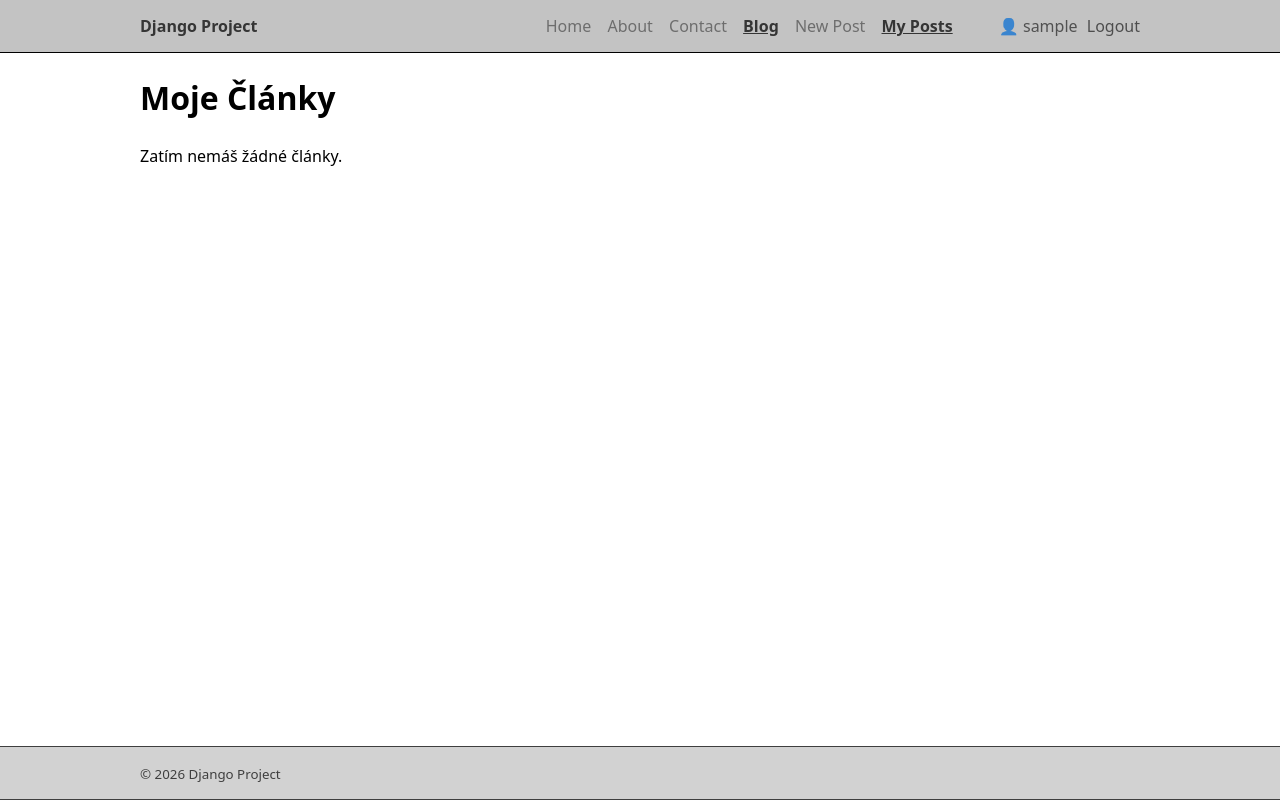
After one commit to JosefKaljanko/django_project_blog, a Django app: page /blog/mine/fvb/ in a window 1280 px wide. The commit adds this page. Run offline with Django 5.2, Linux system fonts and the light colour scheme; the visitor is signed in with stand-in values (Sample User, id 1); data that the repository does not hold is empty.

Commit message:
add my post and publish option if not published css -> footer position bottom

```diff
--- /dev/null
+++ b/server/blog/templates/blog/post_mine.html
@@ -0,0 +1,36 @@
+{% extends 'base.html' %}
+{% block title %}
+	Moje Články
+{% endblock %}
+
+{% block content %}
+	<h1>Moje Články</h1>
+
+    {% if posts %}
+    	<div class="card">
+          <ul>
+            {% for post in posts %}
+              <li>
+                <a href="{% url 'blog:post_detail' slug=post.slug %}">
+                  {{ post.title }}
+                </a>
+                <small>
+                  {{ post.get_status_display }}
+                  {% if post.published_at %}
+                        ({{ post.published_at|date:"j.n.Y H:i" }}...
+                  {% endif %}
+                </small>
+
+{#                {% if post.published_at %}#}
+{#                                    <!-- Django template filter -->#}
+{#                  <small>- {{ post.published_at|date:"j.n.Y H:i" }}</small>#}
+{#                {% endif %}#}
+                  <a href="{% url 'blog:post_update' slug=post.slug %}">...Edit</a>
+              </li>
+            {% endfor %}
+          </ul>
+        </div>
+    {% else %}
+        <p>Zatím nemáš žádné články.</p>
+    {% endif %}
+{% endblock %}
--- a/server/blog/urls.py
+++ b/server/blog/urls.py
@@ -1,5 +1,6 @@
 from django.urls import path
 from .views import (post_list, post_detail,             # FBV - funkční view
+                    post_mine,post_publish,
                     PostListView, PostDetailView,        # CVB - class View
                     post_create,post_update,
                     )
@@ -9,6 +10,8 @@ app_name = "blog"
 #        = redirect("app_name:template_name"
 
 urlpatterns = [
+    path("mine/fvb/", post_mine, name="post_mine"),  # FVB
+    path("<slug:slug>/publish/", post_publish, name="post_publish"),  # FVB
     path('fvb/', post_list, name="post_list"),                      # FVB
     path("", PostListView.as_view(), name="post_list"),         # CVB
     path("new/", post_create, name="post_create"),  # FVB CREATE - musí být před slug
--- a/server/blog/views.py
+++ b/server/blog/views.py
@@ -2,6 +2,7 @@ from django.contrib import messages
 from django.shortcuts import render, redirect, get_object_or_404    # redirect
 from django.utils import timezone
 from django.contrib.auth.decorators import login_required       # log_req
+from django.db.models import Q
 
 from .forms import PostForm     #
 from .models import Post
@@ -20,14 +21,31 @@ def post_list(request):
     messages.info(request, "Toto je view FVB")
     return render(request, "blog/post_list.html", {"posts": posts})
 
-def post_detail(request, slug):
+def post_detail(request, slug: str):
     """FVB - Function Base View
 
     Zobrazí Detail postu které mají status Published
     """
-    post = get_object_or_404(Post, slug=slug, status=Post.Status.PUBLISHED)
+    if request.user.is_authenticated:
+        post = get_object_or_404(
+            Post,
+            Q(slug=slug) & (Q(status=Post.Status.PUBLISHED) | Q(author=request.user))
+        )
+    else:
+        post = get_object_or_404(Post, slug=slug, status=Post.Status.PUBLISHED)
+    # post = get_object_or_404(Post, slug=slug, status=Post.Status.PUBLISHED)
     messages.info(request, "Toto je view FVB")
     return render(request, "blog/post_detail.html", {"post": post})
+
+@login_required
+def post_mine(request):
+    posts = (
+        Post.objects
+        .filter(author=request.user)
+        .order_by("-created_at")
+     )
+    return render(request, "blog/post_mine.html", {"posts": posts})
+
 
 
 
@@ -45,7 +63,6 @@ class PostListView(ListView):
     model = Post
     template_name = "blog/post_list.html"
     context_object_name = "posts"
-    # messages.info = "Toto je view CVB"
 
     def get_queryset(self):
         return (
@@ -56,7 +73,6 @@ class PostListView(ListView):
 
     def get(self, request, *args, **kwargs):
         messages.info(request, "Toto je view CVB")
-        # return super(PostListView, self).get(request, *args, **kwargs)
         return super().get(request, *args, **kwargs)
 
 class PostDetailView(DetailView):
@@ -66,15 +82,19 @@ class PostDetailView(DetailView):
     context_object_name = "post"
     slug_field = "slug"
     slug_url_kwarg = "slug"
-    # messages.success = "Toto je view CVB"
+
     def get_queryset(self):
-        return Post.objects.filter(status=Post.Status.PUBLISHED)
+        qs = Post.objects.all()
+        # return Post.objects.filter(status=Post.Status.PUBLISHED)
+        if self.request.user.is_authenticated:
+            return qs.filter(
+                Q(status=Post.Status.PUBLISHED) | Q(author=self.request.user))
+        return qs.filter(status=Post.Status.PUBLISHED)
 
-    def get(self,request,*args, **kwargs):
+    def get(self, request, *args, **kwargs):
         messages.info(request, "Toto je view CVB")
         return super().get(request, *args, **kwargs)
 
-from django.views import View
 
 # class NewView(View):
 #     def get(self,request):
@@ -99,19 +119,14 @@ from django.views import View
 
 @login_required
 def post_create(request):
-    # print("METHOD:", request.method)
     if request.method == "POST":
-        # print("POST DATA:", dict(request.POST))
         form = PostForm(request.POST)
-        # print("FORM VALID:", form.is_valid())
         if form.is_valid():
             post = form.save(commit=False)      # neukládat do DB
-            # print("POST (BEFORE SAVE):", post, "AUTHOR:", request.user)
             post.author = request.user          # doplnění autora
             if post.status == Post.Status.PUBLISHED and post.published_at is None:
                 post.published_at = timezone.now()
             post.save()                         # až teď uložíme
-            # print("POST SAVED ID:", post.id)
             messages.success(request, "Článek byl vytvořen...")
             return redirect("blog:post_detail", slug=post.slug)
     else:
@@ -135,3 +150,22 @@ def post_update(request, slug: str):
         form = PostForm(instance=post)
 
     return render(request, "blog/post_form.html", {"form": form, "mode": "update", "post": post})
+
+
+@login_required
+def post_publish(request, slug: str):
+    # if request.method == "POST":
+        # return redirect("blog:post_detail", slug=slug)
+    post = get_object_or_404(Post, slug=slug, author=request.user)
+
+    if post.status == Post.Status.PUBLISHED:
+        messages.info(request, "Článek už je publikovaný.")
+        return redirect("blog:post_detail", slug=slug)
+    post.status = Post.Status.PUBLISHED
+
+    if post.published_at is None:
+        post.published_at = timezone.now()
+    post.save(update_fields=["status", "published_at"])
+
+    messages.success(request, "Článek byl publikován.")
+    return redirect("blog:post_detail", slug=slug)
--- a/server/pages/forms.py
+++ b/server/pages/forms.py
@@ -87,7 +87,6 @@ class ContactForm(forms.Form):
         self.fields["email"].widget.attrs.setdefault("placeholder", "josef@email.cz")
         self.fields["message"].widget.attrs.setdefault("placeholder", "Napiš mi…")
 
-        ###### TADY Z UKAZEK DOLE
 
 class StyledAuthenticationForm(AuthenticationForm):
     def __init__(self, request=None, *args, **kwargs):
@@ -99,6 +98,7 @@ class StyledAuthenticationForm(AuthenticationForm):
 
         self.fields["username"].widget.attrs.setdefault("placeholder", "Uživatelské jméno")
         self.fields["password"].widget.attrs.setdefault("placeholder", "Heslo")
+
 
 class CustomRegistrationForm(UserCreationForm):
     email = forms.EmailField(label="E-mail", required=True)
--- a/server/pages/static/css/app.css
+++ b/server/pages/static/css/app.css
@@ -1,9 +1,23 @@
 * { box-sizing: border-box; }
+html, body {
+    height: 100%;
+}
+
 body {
     margin: 0;
     font-family: system-ui, -apple-system, Segoe UI, Roboto, Arial, sans-serif;
     line-height: 1.5;
 }
+
+body.layout {
+    display: flex;
+    flex-direction: column;
+    min-height: 100vh;
+}
+body.layout main {
+    flex-grow: 1;       /* or: flex: 1; */
+}
+
 
 .container {
     width: min(1000px, 92%);
@@ -11,8 +25,11 @@ body {
 }
 
 .site-header {
-    border-bottom: 1px solid #e5e5e5;
+    /*border-bottom: 1px solid #e5e5e5;*/
+    border-bottom: 1px solid #000000;
     padding: 14px 0;
+    color: #353535;
+    background-color: #c3c3c3;
 }
 
 .brand {
@@ -21,15 +38,19 @@ body {
     color: inherit;
 }
 
+
 .nav a {
     margin-left: 12px;
     text-decoration: none;
     color: inherit;
-    opacity: .8;
+    /*color: #353535;*/
+    opacity: .6;
 }
 
 .nav a:hover {
     opacity: 1;
+    font-weight: bold;
+    margin-left: 9px;
 }
 
 .card {
@@ -39,10 +60,16 @@ body {
     padding: 16px;
 }
 .site-footer {
-    border-top: 1px solid #e5e5e5;
+    /*border-top: 1px solid #e5e5e5;*/
+    border-top: 1px solid #000000;
+    border-bottom: 1px solid #000000;
+
     margin-top: 32px;
     padding: 14px 0;
     opacity: .75;
+    background-color: #c3c3c3;
+    /*flex: 0;*/
+
 }
 
 .nav-row {
--- a/server/templates/base.html
+++ b/server/templates/base.html
@@ -23,23 +23,12 @@
 
 </head>
 
-<body>
-{% comment %}
-    <header class="site-header">
-        <div class="container">
-            <a href="/" class="brand">Django Project</a>
-            <nav class="nav">
-                <a href="/">Home</a>
-            </nav>
-        </div>
-    </header>
-{% endcomment %}
+<body class="layout">
     {% include 'partials/_navbar.html' %}
 
     <main class="container">
         {% include 'partials/_messages.html' %}
-        {% block content %}
-        {% endblock %}
+        {% block content %}{% endblock %}
     </main>
 
     <footer class="site-footer">
--- a/server/templates/partials/_navbar.html
+++ b/server/templates/partials/_navbar.html
@@ -20,6 +20,7 @@
 
             {% if request.user.is_authenticated %}
                 <a href="{% url 'blog:post_create' %}" class="{% if request.resolver_match.url_name == 'post_create' %}active{% endif %}">New Post</a>
+                <a href="{% url 'blog:post_mine' %}" class="{% if request.resolver_match.url_name == 'post_mine' %}active{% endif %}">My Posts</a>
             {% endif %}
 
 
```
Also changed, not shown: other parts of server/pages/static/css/app.css (+42 -1 lines), server/blog/templates/blog/post_detail.html (+24 -5 lines), server/pages/templates/pages/home.html (+23 -2 lines), server/pages/views.py (+6 -16 lines).
